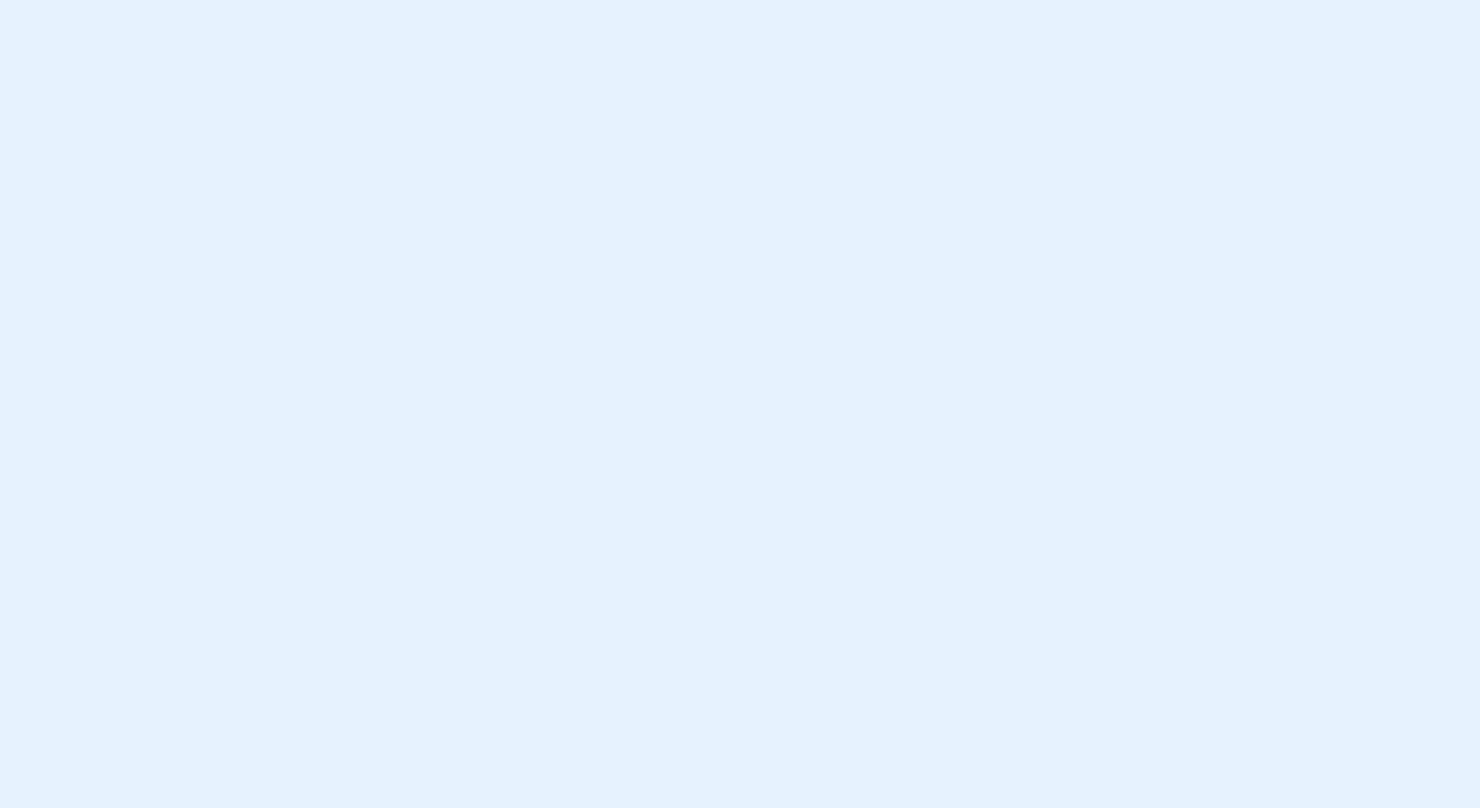
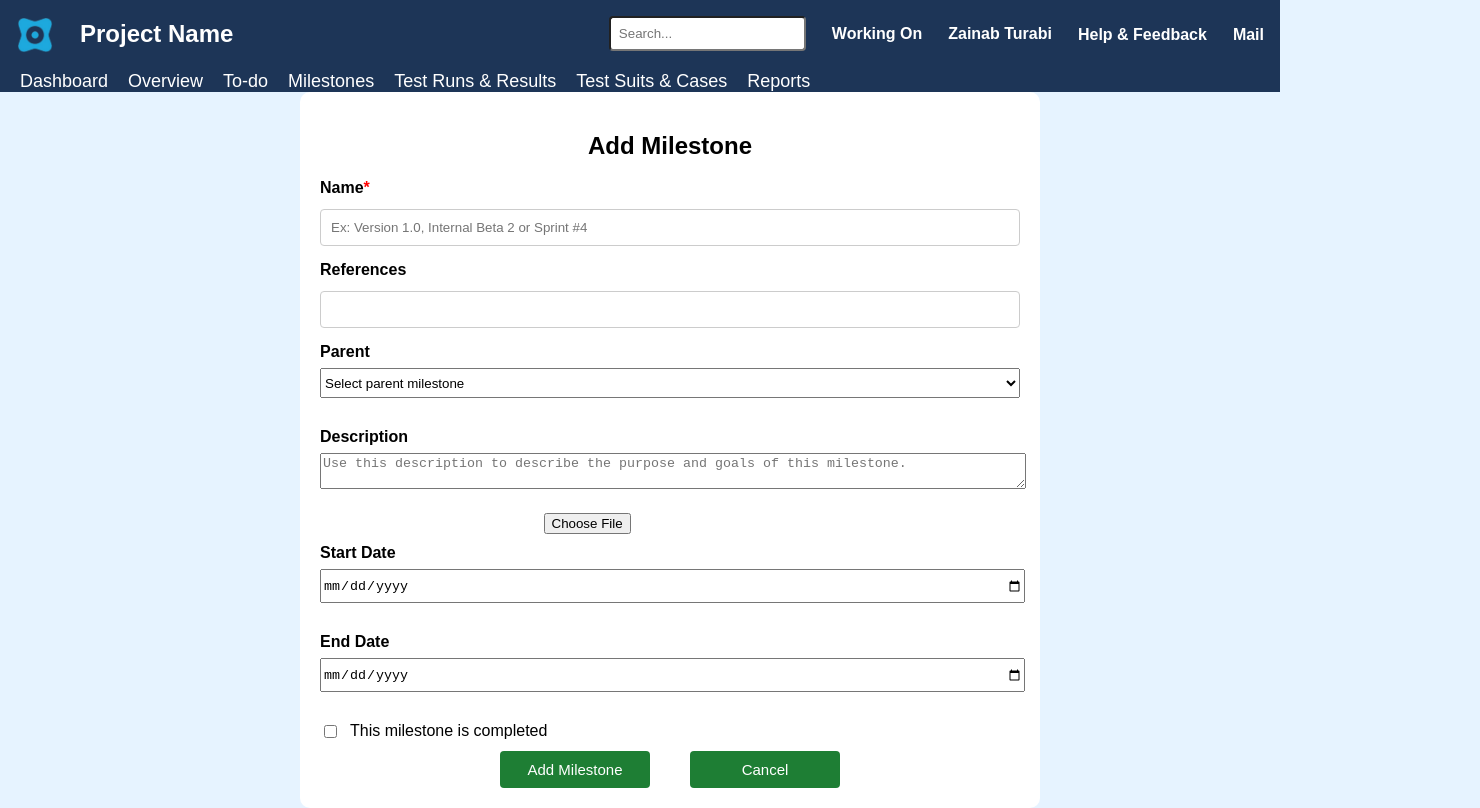
Before and after one commit to burhanuddin6/testfail, a React (Create React App) app in the folder frontend/: page /AddMilestone in a window 1280 px wide. Before the commit this address had no page. Shown: the whole page, 1480 px wide, since content can reach past the window. Built offline with nearby package versions, Linux system fonts and the light colour scheme.

Commit message:
add milestones

```diff
--- a/frontend/src/App.js
+++ b/frontend/src/App.js
@@ -194,6 +194,8 @@ import Login from './Pages/Login';
 import Forgot from './Pages/Forgot';
 import EmailVerification from './Pages/EmailVerification';
 import Dashboard from './Pages/Dashboard';
+import AddMilestone from './Pages/AddMilestones';
+
 import './App.css';
 
 const App = () => {
@@ -240,7 +242,16 @@ const App = () => {
           element={
             <>
               <Header userName={userName} />
-              <MilestonesPage userName={userName}/>
+              <MilestonesPage />
+            </>
+          }
+        />
+        <Route
+          path="/AddMilestone"
+          element={
+            <>
+              <Header userName={userName} />
+              <AddMilestone  />
             </>
           }
         />
--- /dev/null
+++ b/frontend/src/Pages/AddMilestones.js
@@ -0,0 +1,138 @@
+import React, { useState } from 'react';
+import '../styles/AddMilestones.css'; // Import the CSS file
+import { useNavigate } from 'react-router-dom';
+
+const AddMilestone = () => {
+  const [name, setName] = useState('');
+  const [references, setReferences] = useState('');
+  const [parent, setParent] = useState('');
+  const [description, setDescription] = useState('');
+  const [startDate, setStartDate] = useState('');
+  const [endDate, setEndDate] = useState('');
+  const [isCompleted, setIsCompleted] = useState(false);
+  const [selectedFile, setSelectedFile] = useState(null);
+  const [newText, setNewText] = useState('');
+
+  const navigate = useNavigate();
+
+
+
+  const handleSubmit = (event) => {
+    event.preventDefault();
+    // Handle form submission here
+    console.log('Form submitted with:', {
+      name,
+      references,
+      parent,
+      description,
+      startDate,
+      endDate,
+      isCompleted,
+    });
+    navigate('/Milestones');
+  };
+
+  const handleCancel = (e) => {
+    e.preventDefault();
+    navigate('/Milestones');
+  };
+
+
+  const handleFileChange = (event) => {
+    setSelectedFile(event.target.files[0]);
+  };
+
+
+  return (
+    <div className="milestone-form">
+
+
+      <form onSubmit={handleSubmit}>
+        <h2>Add Milestone</h2>
+        <div className="form-group">
+          <label htmlFor="name">Name<span className='required'>*</span></label>
+          <input
+            type="text"
+            id="name"
+            value={name}
+            onChange={(e) => setName(e.target.value)}
+            placeholder="Ex: Version 1.0, Internal Beta 2 or Sprint #4"
+            required
+          />
+        </div>
+        <div className="form-group">
+          <label htmlFor="references">References</label>
+          <input
+            type="text"
+            id="references"
+            value={references}
+            onChange={(e) => setReferences(e.target.value)}
+          />
+        </div>
+        <div className="form-group">
+          <label htmlFor="parent">Parent</label>
+          <select
+            id="parent"
+            value={parent}
+            onChange={(e) => setParent(e.target.value)}
+          >
+            <option value="">Select parent milestone</option>
+            <option value="">parent milestone 1</option>
+            <option value="">parent milestone 2</option>
+            <option value="">parent milestone 3</option>
+          </select>
+        </div>
+        <div className="form-group">
+          <label htmlFor="description">Description</label>
+          <textarea
+            id="description"
+            value={description}
+            onChange={(e) => setDescription(e.target.value)}
+            placeholder="Use this description to describe the purpose and goals of this milestone."
+          >
+            {selectedFile && `File: ${selectedFile.name}`}
+          </textarea>
+          <input type="file" id="file-upload" name="file-upload" onChange={handleFileChange}/>
+
+        </div>
+        <div className="form-group">
+          <label htmlFor="startDate">Start Date</label>
+          <input
+            type="date"
+            id="startDate"
+            value={startDate}
+            onChange={(e) => setStartDate(e.target.value)}
+            placeholder="The expected or scheduled start date of this milestone (for upcoming and not yet active milestones)."
+          />
+        </div>
+        <div className="form-group">
+          <label htmlFor="endDate">End Date</label>
+          <input
+            type="date"
+            id="endDate"
+            value={endDate}
+            onChange={(e) => setEndDate(e.target.value)}
+            placeholder="The expected due or end date of this milestone."
+          />
+        </div>
+
+        <div className='form-check'>
+            <input
+                type="checkbox"
+                id="isCompleted"
+                checked={isCompleted}
+                onChange={(e) => setIsCompleted(e.target.checked)}
+            />
+            <label htmlFor="isCompleted">This milestone is completed</label>
+        </div>
+
+        <div className="form-buttons">
+          <button type="submit">Add Milestone</button>
+          <button type="button" onClick={handleCancel}>Cancel</button>
+        </div>
+      </form>
+    </div>
+  );
+};
+
+export default AddMilestone;
--- a/frontend/src/Pages/Milestones.js
+++ b/frontend/src/Pages/Milestones.js
@@ -2,12 +2,11 @@ import React, { useState } from 'react';
 import '../styles/Milestones.css';
 import { useNavigate } from 'react-router-dom';
 
-const Milestones = ({userName}) => {
+const Milestones = () => {
 
   const navigate = useNavigate();
   const [showButtons, setShowButtons] = useState(false);
-  const [showProfileMenu, setShowProfileMenu] = useState(false);
-  const [showWorkingOnMenu, setShowWorkingOnMenu] = useState(false);
+
   const [openMilestones, setOpenMilestones] = useState([
     { id: 1, name: 'milestone', checked: false },
     { id: 2, name: 'milestone', checked: false },
--- /dev/null
+++ b/frontend/src/styles/AddMilestones.css
@@ -0,0 +1,64 @@
+@import '../utilities/variables.css';
+
+body {
+    background-color: var(--bg-color);
+    margin: 0;
+    padding: 0;
+    justify-content: center;
+    align-items: center;
+  }
+
+
+  form {
+    margin-top: 100px;
+    background-color: white;
+    padding: 20px;
+    border-radius: 10px;
+    width: 700px;
+    margin-left: 500px;
+
+  }
+
+  form h2 {
+    color: black;
+    align-self: center;
+  }
+
+  .form-group select, text, textarea, input[type="date"]{
+    width: 100%;
+    height: 30px;
+    margin-bottom: 20px;
+  }
+
+  .form-group label {
+    display: block;
+    margin-bottom: 7px;
+  }
+
+  .required {
+    color: red;
+  }
+
+
+.form-check {
+    display: flex;
+    gap: 10px;
+    justify-content: left;
+    margin-top: 0;
+}
+
+.form-check label {
+    color: black;
+}
+
+.form-buttons {
+    gap: 40px;
+    justify-content: center;
+    display: flex;
+
+}
+
+.form-buttons button {
+    width: 150px;
+    height: auto;
+}
```
